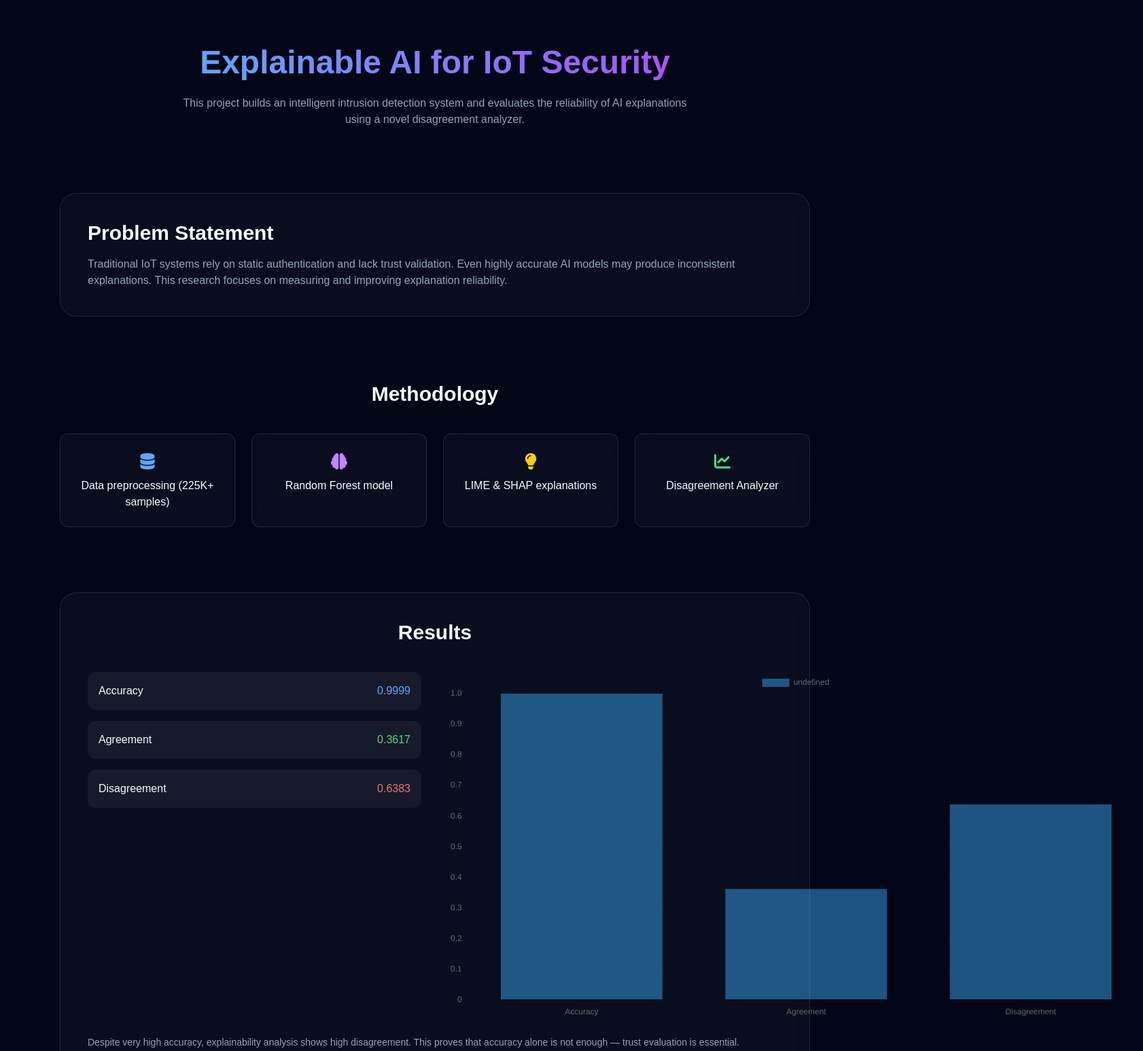
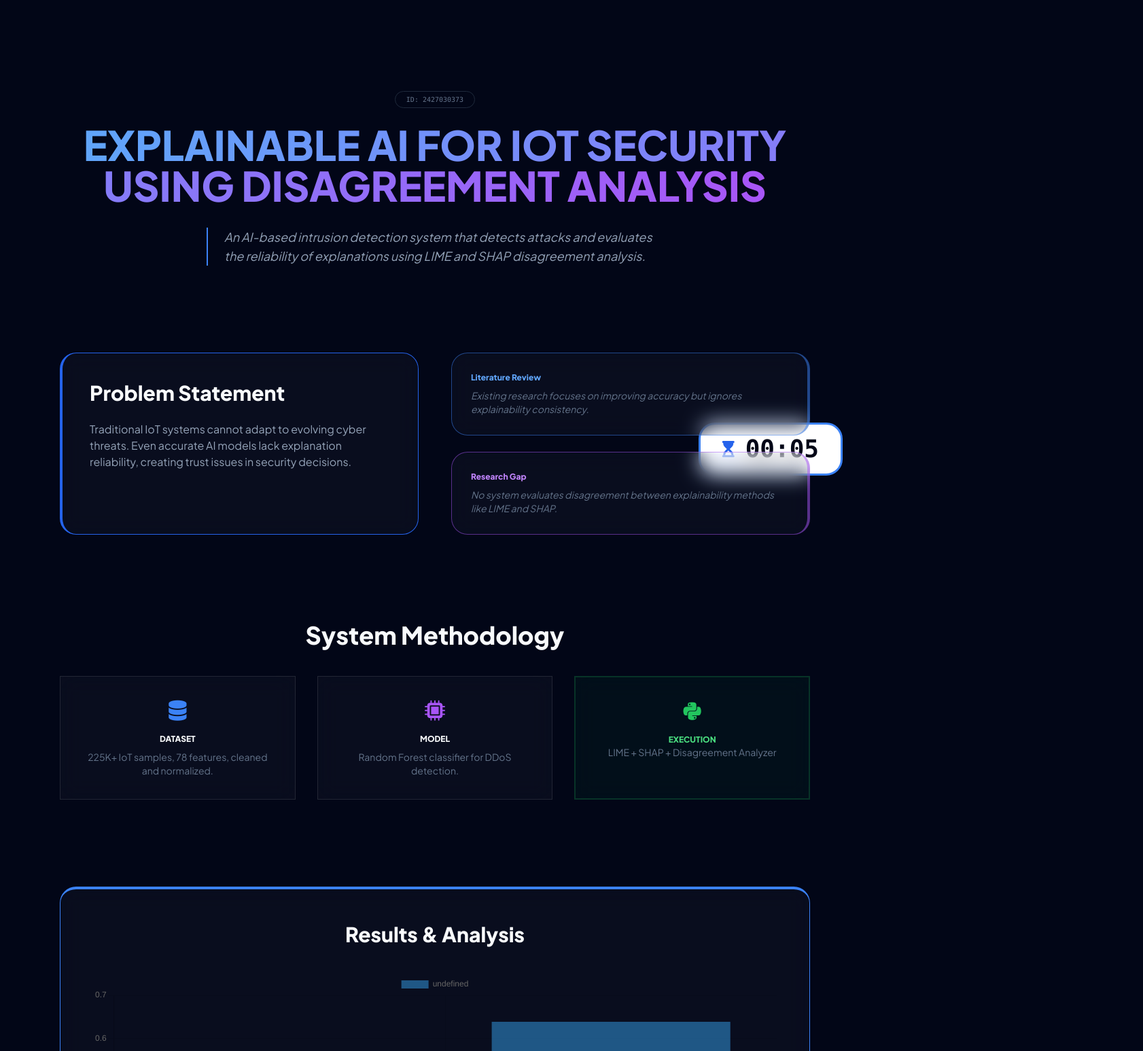
Before and after one commit to deekshabiyani13/PBL-2-FORM, a plain HTML site: page index.html in a window 1280 px wide. Shown: the part 60-1607 px from the top of the page at 68% size, 1682 px wide, since content can reach past the window. Drawn offline with nearby package versions, Linux system fonts and the light colour scheme.

Commit message:
Update index.html

```diff
--- a/index.html
+++ b/index.html
@@ -3,159 +3,175 @@
 <head>
 <meta charset="UTF-8">
 <meta name="viewport" content="width=device-width, initial-scale=1.0">
-<title>Explainer Disagreement and Trust Calibration in Explainable AI for IoT Security</title>
+<title>PBL Presentation | 2026</title>
 
 <script src="https://cdn.tailwindcss.com"></script>
 <script src="https://cdn.jsdelivr.net/npm/chart.js"></script>
 <link rel="stylesheet" href="https://cdnjs.cloudflare.com/ajax/libs/font-awesome/6.0.0/css/all.min.css">
 
 <style>
-body {
-    background-color: #020617;
-    color: #f8fafc;
-    font-family: 'Plus Jakarta Sans', sans-serif;
-}
-.glass {
-    background: rgba(255,255,255,0.03);
-    backdrop-filter: blur(15px);
-    border: 1px solid rgba(255,255,255,0.1);
-}
-.gradient-text {
-    background: linear-gradient(90deg,#60a5fa,#a855f7);
-    -webkit-background-clip: text;
-    -webkit-text-fill-color: transparent;
-}
+@import url('https://fonts.googleapis.com/css2?family=Plus+Jakarta+Sans:wght@400;600;800&display=swap');
+body { background-color:#020617;color:#f8fafc;font-family:'Plus Jakarta Sans',sans-serif;scroll-behavior:smooth;}
+.glass { background:rgba(255,255,255,0.03);backdrop-filter:blur(15px);border:1px solid rgba(255,255,255,0.1);}
+.gradient-text { background:linear-gradient(90deg,#60a5fa,#a855f7);-webkit-background-clip:text;-webkit-text-fill-color:transparent;}
+
+#timerContainer { background:#fff;color:#020617;border:3px solid #3b82f6; }
 </style>
 </head>
 
-<body>
+<body onload="startTimer()">
 
-<!-- NAVBAR -->
+<div id="timerContainer" class="fixed bottom-10 right-10 px-8 py-4 rounded-3xl flex items-center gap-4">
+<i class="fas fa-hourglass-start text-blue-600 text-2xl" id="timerIcon"></i>
+<span id="displayTime" class="text-4xl font-black font-mono">00:00</span>
+</div>
+
 <nav class="fixed w-full z-50 glass px-8 py-4 flex justify-between">
-    <span class="font-black">PBL 2026</span>
+<span class="font-black">PBL 2026</span>
 </nav>
 
-<main class="max-w-6xl mx-auto px-6 pt-32 space-y-24">
+<main class="max-w-6xl mx-auto px-6 pt-48 pb-32 space-y-32">
 
 <!-- HERO -->
 <section class="text-center">
-<h1 class="text-5xl font-extrabold mb-6">
-<span class="gradient-text">Explainable AI for IoT Security</span>
+<div class="inline-block px-4 py-1 border border-slate-800 rounded-full text-slate-500 text-[10px] font-mono mb-6 uppercase">
+ID: 2427030373
+</div>
+
+<h1 class="text-6xl font-extrabold mb-8 uppercase">
+<span class="gradient-text">
+Explainable AI for IoT Security using Disagreement Analysis
+</span>
 </h1>
 
-<p class="text-slate-400 max-w-3xl mx-auto">
-This project builds an intelligent intrusion detection system and evaluates
-the reliability of AI explanations using a novel disagreement analyzer.
+<p class="text-slate-400 max-w-2xl mx-auto italic text-lg border-l-2 border-blue-500 pl-6 text-left">
+An AI-based intrusion detection system that detects attacks and evaluates the reliability of explanations using LIME and SHAP disagreement analysis.
 </p>
 </section>
 
 <!-- PROBLEM -->
-<section class="glass p-10 rounded-3xl">
-<h2 class="text-3xl font-bold mb-4">Problem Statement</h2>
+<section id="problem" class="grid md:grid-cols-2 gap-12">
+<div class="glass p-10 rounded-3xl border-l-4 border-blue-600">
+<h2 class="text-3xl font-extrabold mb-6">Problem Statement</h2>
 <p class="text-slate-400">
-Traditional IoT systems rely on static authentication and lack trust validation.
-Even highly accurate AI models may produce inconsistent explanations.
-This research focuses on measuring and improving explanation reliability.
+Traditional IoT systems cannot adapt to evolving cyber threats. Even accurate AI models lack explanation reliability, creating trust issues in security decisions.
 </p>
+</div>
+
+<div class="space-y-6">
+<div class="glass p-7 rounded-3xl border-r-4 border-blue-500/50">
+<h3 class="text-blue-400 font-bold text-xs mb-2">Literature Review</h3>
+<p class="text-sm text-slate-500 italic">
+Existing research focuses on improving accuracy but ignores explainability consistency.
+</p>
+</div>
+
+<div class="glass p-7 rounded-3xl border-r-4 border-purple-500/50">
+<h3 class="text-purple-400 font-bold text-xs mb-2">Research Gap</h3>
+<p class="text-sm text-slate-500 italic">
+No system evaluates disagreement between explainability methods like LIME and SHAP.
+</p>
+</div>
+</div>
 </section>
 
 <!-- METHODOLOGY -->
-<section>
-<h2 class="text-3xl font-bold text-center mb-10">Methodology</h2>
+<section id="methodology">
+<h2 class="text-4xl text-center font-black mb-10">System Methodology</h2>
 
-<div class="grid md:grid-cols-4 gap-6">
+<div class="grid md:grid-cols-3 gap-8">
 
-<div class="glass p-6 rounded-xl text-center">
-<i class="fas fa-database text-blue-400 text-2xl mb-2"></i>
-<p>Data preprocessing (225K+ samples)</p>
+<div class="glass p-8 text-center">
+<i class="fas fa-database text-blue-500 text-3xl mb-4"></i>
+<h3 class="font-bold text-xs uppercase mb-2">Dataset</h3>
+<p class="text-sm text-slate-500">
+225K+ IoT samples, 78 features, cleaned and normalized.
+</p>
 </div>
 
-<div class="glass p-6 rounded-xl text-center">
-<i class="fas fa-brain text-purple-400 text-2xl mb-2"></i>
-<p>Random Forest model</p>
+<div class="glass p-8 text-center">
+<i class="fas fa-microchip text-purple-500 text-3xl mb-4"></i>
+<h3 class="font-bold text-xs uppercase mb-2">Model</h3>
+<p class="text-sm text-slate-500">
+Random Forest classifier for DDoS detection.
+</p>
 </div>
 
-<div class="glass p-6 rounded-xl text-center">
-<i class="fas fa-lightbulb text-yellow-400 text-2xl mb-2"></i>
-<p>LIME & SHAP explanations</p>
-</div>
-
-<div class="glass p-6 rounded-xl text-center">
-<i class="fas fa-chart-line text-green-400 text-2xl mb-2"></i>
-<p>Disagreement Analyzer</p>
+<div class="glass p-8 text-center border-2 border-green-500/20 bg-green-500/5">
+<i class="fab fa-python text-green-500 text-3xl mb-4"></i>
+<h3 class="font-bold text-xs uppercase text-green-400">Execution</h3>
+<p class="text-sm text-slate-500">
+LIME + SHAP + Disagreement Analyzer
+</p>
 </div>
 
 </div>
 </section>
 
 <!-- RESULTS -->
-<section class="glass p-10 rounded-3xl">
-<h2 class="text-3xl font-bold mb-10 text-center">Results</h2>
+<section id="results" class="glass p-12 rounded-3xl border-t-4 border-blue-500">
+<h2 class="text-3xl text-center font-black mb-10">Results & Analysis</h2>
 
-<div class="grid md:grid-cols-2 gap-10">
+<div class="grid md:grid-cols-2 gap-16 items-center">
 
-<div class="space-y-4">
+<canvas id="resultsChart"></canvas>
 
-<div class="p-4 bg-white/5 rounded-xl flex justify-between">
+<div>
+<div class="p-6 bg-white/5 rounded-xl flex justify-between">
 <span>Accuracy</span>
-<span class="text-blue-400">0.9999</span>
+<span class="text-blue-400 text-2xl font-bold">99.99%</span>
 </div>
 
-<div class="p-4 bg-white/5 rounded-xl flex justify-between">
-<span>Agreement</span>
-<span class="text-green-400">0.3617</span>
-</div>
-
-<div class="p-4 bg-white/5 rounded-xl flex justify-between">
-<span>Disagreement</span>
-<span class="text-red-400">0.6383</span>
+<p class="text-slate-500 text-sm mt-4 italic">
+Agreement = 0.3617 | Disagreement = 0.6383
+<br>
+High accuracy but high disagreement shows explanation reliability issues.
+</p>
 </div>
 
 </div>
-
-<canvas id="chart"></canvas>
-
-</div>
-
-<p class="mt-6 text-slate-400 text-sm">
-Despite very high accuracy, explainability analysis shows high disagreement.
-This proves that accuracy alone is not enough — trust evaluation is essential.
-</p>
-
-</section>
-
-<!-- CONTRIBUTION -->
-<section class="text-center">
-<h2 class="text-3xl font-bold mb-6">Key Contribution</h2>
-
-<p class="text-slate-400 max-w-3xl mx-auto">
-A novel disagreement analyzer compares LIME and SHAP explanations using:
-<br><br>
-Overlap + Rank Correlation + Cosine Similarity
-<br><br>
-Final Similarity = (Overlap + Rank + Cosine) / 3<br>
-Disagreement = 1 − Similarity
-</p>
-
 </section>
 
 <!-- TEAM -->
-<section class="text-center">
-<h3 class="text-xl font-bold">Deeksha Biyani</h3>
-<p class="text-slate-500">Manipal University Jaipur</p>
+<section id="team" class="text-center pt-10">
+<h2 class="text-xs text-slate-500 mb-10 uppercase">Academic Credits</h2>
+
+<div class="flex justify-center gap-10">
+
+<div class="glass p-6">
+<p class="text-blue-400 text-xs">Project Guide</p>
+<p class="text-xl font-bold">Dr. Usha Jain</p>
+</div>
+
+<div class="glass p-6">
+<p class="text-slate-400 text-xs">Student</p>
+<p class="text-xl font-bold">Deeksha Biyani</p>
+<p class="text-sm text-slate-500">2427030373</p>
+</div>
+
+</div>
 </section>
 
 </main>
 
 <script>
-new Chart(document.getElementById('chart'), {
-    type: 'bar',
-    data: {
-        labels: ['Accuracy','Agreement','Disagreement'],
-        datasets: [{
-            data: [0.9999,0.3617,0.6383]
-        }]
-    }
+let sec=0;
+function startTimer(){
+setInterval(()=>{
+sec++;
+let m=Math.floor(sec/60);
+let s=sec%60;
+document.getElementById('displayTime').innerText=
+`${m.toString().padStart(2,'0')}:${s.toString().padStart(2,'0')}`;
+},1000);
+}
+
+new Chart(document.getElementById('resultsChart'),{
+type:'bar',
+data:{
+labels:['Agreement','Disagreement'],
+datasets:[{data:[0.3617,0.6383]}]
+}
 });
 </script>
 
```
